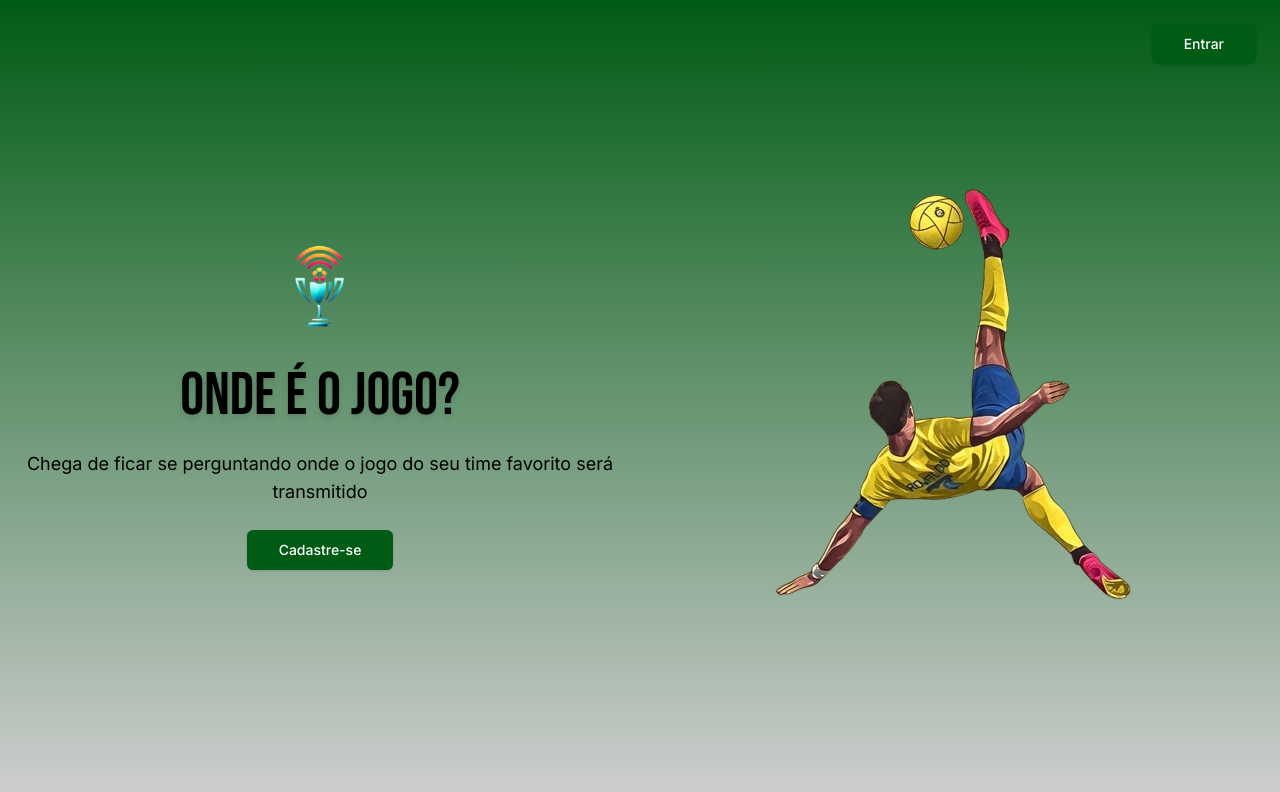
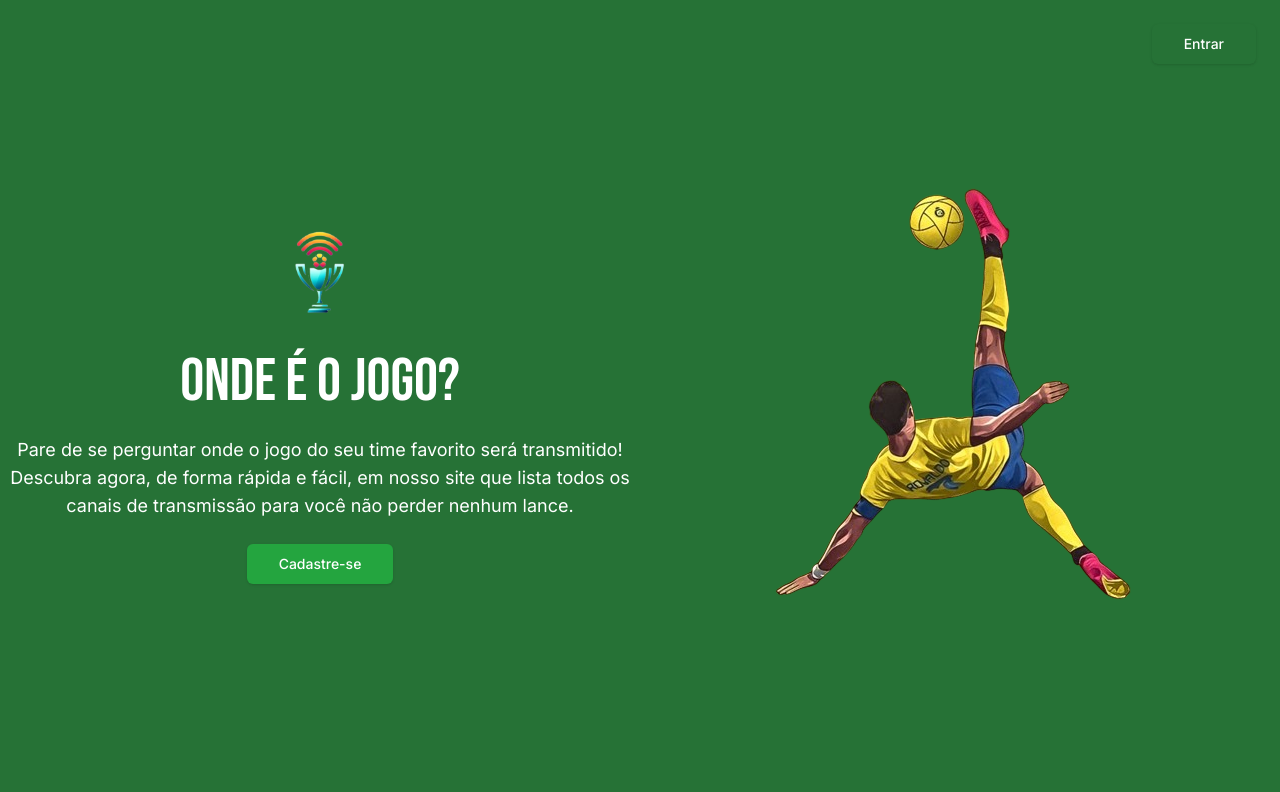
Before and after one commit to FGA0138-MDS-Ajax/2024-1-CENTAURI, a Next.js app in the folder projeto/client/: page / in a window 1280 px wide. Shown: the top 792 px of the page. Built offline with nearby package versions, Linux system fonts and the light colour scheme.

Commit message:
tela principal mudança de cor

```diff
--- a/projeto/client/app/page.tsx
+++ b/projeto/client/app/page.tsx
@@ -10,7 +10,7 @@ const font = Bebas_Neue({
 
 export default function Home() {
   return (
-    <div className="flex flex-col min-h-screen bg-custom-gradient">
+    <div className="flex flex-col min-h-screen bg-[#267236]">
       <main className="flex flex-grow">
         {/* Coluna da Esquerda */}
         <div className="flex flex-col items-center justify-center w-1/2 relative">
@@ -18,20 +18,21 @@ export default function Home() {
             <img src="/logo.png" alt="logo do site" className="mx-auto w-32 h-auto mb-6" />
             <h1
               className={cn(
-                'text-6xl font-semibold text-black drop-shadow-md',
+                'text-6xl text-white',
                 font.className
               )}
             >
               Onde é o jogo?
             </h1>
-            <p className="text-lg text-black mb-4">
-              Chega de ficar se perguntando onde o jogo do seu time favorito será transmitido
+            <p className="text-lg text-white">
+              Pare de se perguntar onde o jogo do seu time favorito será transmitido! Descubra agora, de forma rápida e fácil,
+              em nosso site que lista todos os canais de transmissão para você não perder nenhum lance.
             </p>
             <p>
 
             </p>
             <LoginButton>
-              <Button className="bg-[#005B14] text-white" size="lg">
+              <Button className="bg-[#22eb4d6b] text-white" size="lg">
                 Cadastre-se
               </Button>
             </LoginButton>
@@ -41,7 +42,7 @@ export default function Home() {
         <div className="flex flex-col items-center justify-center w-1/2 relative">
           <div className="absolute top-6 right-6">
             <LoginButton>
-              <Button className="bg-[#005B14] text-white" size="lg">
+              <Button className="bg-[#267236] text-white" size="lg">
                 Entrar
               </Button>
             </LoginButton>
```
